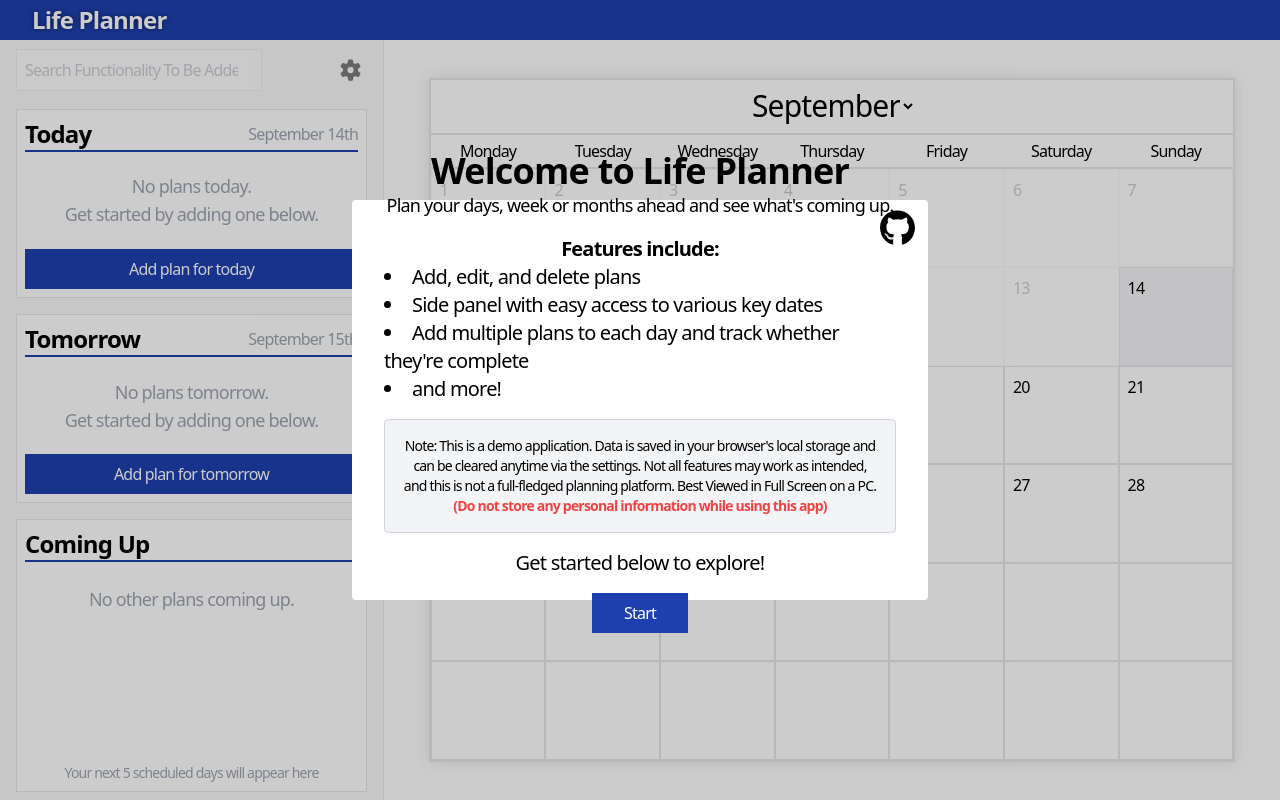
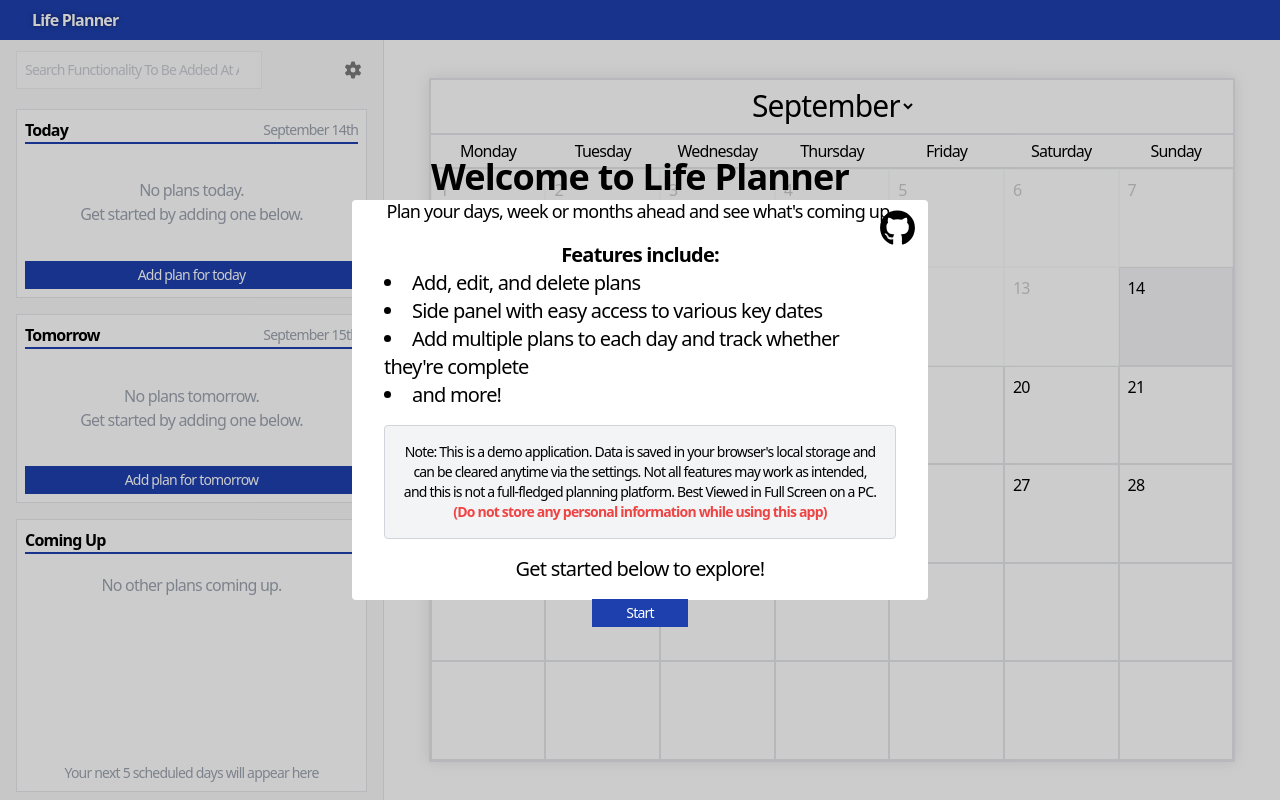
Before and after one commit to lseti1/AngularLifePlanner-1234890, an Angular app: page / in a window 1280 px wide. Built offline with nearby package versions, Linux system fonts and the light colour scheme.

Commit message:
Styling: Adjusting text size

```diff
--- a/src/app/side-panel/filtered-plans/filtered-plans.html
+++ b/src/app/side-panel/filtered-plans/filtered-plans.html
@@ -1,10 +1,10 @@
 <div class="flex flex-col w-full h-full px-4 py-2">
     <div class="flex flex-col justify-between bg-white p-2 border h-full">
         <div>
-            <h1 class="text-2xl font-semibold border-b-2 border-blue-800">Coming Up</h1>
-            <ul class="flex flex-col gap-1 text-lg list-disc list-inside break-words mt-1">
+            <h1 class="font-semibold border-b-2 border-blue-800">Coming Up</h1>
+            <ul class="flex flex-col gap-1 list-disc list-inside break-words mt-1">
                 @for (block of dateBlocks().slice(0, 5); track block) {
-                    <li  class="flex flex-row justify-between items-center border bg-gray-100 p-2">
+                    <li  class="flex flex-row justify-between items-center border bg-gray-100 px-2 py-1">
                         <div class="flex flex-row gap-1">
                             <p class="font-semibold">{{ months[block.month] }} {{ block.date | ordinalPipe }}:</p>
                             @for (plan of block.plans.slice(0, 5); track plan.id) {
@@ -21,7 +21,7 @@
             </ul>
             @if (dateBlocks().length === 0) {
                 <div class="flex items-center justify-center w-full h-full">
-                    <p class="text-lg text-gray-400 text-center">No other plans coming up.</p>
+                    <p class="text-gray-400 text-center">No other plans coming up.</p>
                 </div>
             }
         </div>
--- a/src/app/side-panel/search-bar/search-bar.html
+++ b/src/app/side-panel/search-bar/search-bar.html
@@ -1,9 +1,8 @@
 <div class="flex flex-col w-full h-full">
     <div class="h-full px-4 py-2 flex items-center justify-between">
-        <input class="border p-2 w-[70%] pointer-events-none select-none opacity-50" type="search" placeholder="Search Functionality To Be Added At A Later Date"/>
+        <input class="border p-2 w-[70%] text-sm pointer-events-none select-none opacity-50" type="search" placeholder="Search Functionality To Be Added At A Later Date"/>
         <div class="flex flex-row gap-2">
-            <fa-icon class="bg-gray-300/0 rounded p-1 text-xl text-black/50 hover:text-black hover:bg-gray-300 cursor-pointer" [icon]="faGear" (click)="onSettings()"></fa-icon>
-            <!-- <fa-icon class="bg-gray-300/0 rounded p-1 text-xl text-black/50 hover:text-black hover:bg-gray-300 cursor-pointer" [icon]="faUser"></fa-icon> -->
+            <fa-icon class="bg-gray-300/0 rounded p-1 text-black/50 hover:text-black hover:bg-gray-300 cursor-pointer" [icon]="faGear" (click)="onSettings()"></fa-icon>
         </div>
     </div>
 </div>
--- a/src/app/side-panel/today/today.html
+++ b/src/app/side-panel/today/today.html
@@ -1,15 +1,15 @@
 <div class="flex flex-col w-full h-full px-4 py-2">
     <div class="bg-white p-2 border overflow-hidden flex flex-col justify-between h-full">
         <div>
-            <div class="flex flex-row justify-between items-center border-b-2 border-blue-800 text-2xl">
+            <div class="flex flex-row justify-between items-center border-b-2 border-blue-800">
                  <h1 class="font-semibold">Today</h1>
-                 <p class="text-gray-400 text-base">{{ currentDate | date: 'MMMM'}} {{ currentDate.getDate() | ordinalPipe}}</p>
+                 <p class="text-gray-400 text-sm">{{ currentDate | date: 'MMMM'}} {{ currentDate.getDate() | ordinalPipe}}</p>
             </div>
-            <ul class="text-lg break-words">
+            <ul class="text-base break-words">
                 @for (plan of todaysPlan().slice(0, 5); track plan.id) {
                     <li class="group grid grid-cols-[auto_auto_auto] gap-2 items-center justify-start h-full w-full hover:bg-gray-100 cursor-pointer select-none overflow-hidden">
-                        @if (plan.completed) { <fa-icon class="text-sm" [icon]="faCheckCircle"></fa-icon> }
-                        @else { <fa-icon class="text-sm" [icon]="faCheckCircleRegular"></fa-icon> }
+                        @if (plan.completed) { <fa-icon class="text-xs" [icon]="faCheckCircle"></fa-icon> }
+                        @else { <fa-icon class="text-xs" [icon]="faCheckCircleRegular"></fa-icon> }
                         <p class="truncate">{{ plan.title }}</p>
                         <p class="text-sm text-white group-hover:text-gray-400 truncate"> {{ plan.description }}</p>
                     </li>
@@ -18,7 +18,7 @@
         </div>
         @if (todaysPlan().length === 0) {
             <div class="flex items-center justify-center w-full h-full">
-                <p class="text-lg text-gray-400 text-center">No plans today.<br  />Get started by adding one below.</p>
+                <p class="text-gray-400 text-center">No plans today.<br  />Get started by adding one below.</p>
             </div>
         }
         <button (click)="toggleViewToday()" class="blue-btn">{{ todaysPlanButtonText }}</button>
--- a/src/app/side-panel/tomorrow/tomorrow.html
+++ b/src/app/side-panel/tomorrow/tomorrow.html
@@ -1,11 +1,11 @@
 <div class="flex flex-col w-full h-full px-4 py-2">
     <div class="bg-white p-2 border overflow-hidden flex flex-col justify-between h-full">
         <div>
-            <div class="flex flex-row justify-between border-b-2 items-center border-blue-800 text-2xl">
+            <div class="flex flex-row justify-between border-b-2 items-center border-blue-800">
                  <h1 class="font-semibold">Tomorrow</h1>
-                 <p class="text-gray-400 text-base">{{ tomorrowDate | date: 'MMMM'}} {{ tomorrowDate.getDate() | ordinalPipe}}</p>
+                 <p class="text-gray-400 text-sm">{{ tomorrowDate | date: 'MMMM'}} {{ tomorrowDate.getDate() | ordinalPipe}}</p>
             </div>
-            <ul class="text-lg break-words">
+            <ul class="text-base break-words">
                 @for (plan of tomorrowsPlan().slice(0, 5); track plan.id) {
                     <li class="group grid grid-cols-[auto_auto_auto] gap-2 items-center justify-start h-full w-full hover:bg-gray-100 cursor-pointer select-none overflow-hidden">
                         @if (plan.completed) { <fa-icon class="text-sm" [icon]="faCheckCircle"></fa-icon> }
@@ -18,7 +18,7 @@
         </div>
         @if (tomorrowsPlan().length === 0) {
             <div class="flex items-center justify-center w-full h-full">
-                <p class="text-lg text-gray-400 text-center">No plans tomorrow.<br  />Get started by adding one below.</p>
+                <p class="text-gray-400 text-center">No plans tomorrow.<br  />Get started by adding one below.</p>
             </div>
         }
         <button (click)="toggleViewTomorrow()" class="blue-btn">{{ tomorrowsPlanButtonText }}</button>
--- a/src/app/top-bar/top-bar.html
+++ b/src/app/top-bar/top-bar.html
@@ -1,7 +1,7 @@
 <div class="bg-blue-800 w-full h-full text-white">
     <div class="flex justify-between h-full w-full px-8 py-2">
         <div class="flex flex-row justify-center items-center gap-4">
-            <button class="text-2xl font-semibold text-shadow pointer-events-none">Life Planner</button>
+            <button class="font-semibold text-shadow pointer-events-none">Life Planner</button>
             <!-- <p class="text-2xl">{{ currentDate | date: 'MMMM' }} {{ currentDate.getDate() | ordinalPipe }} </p> -->
         </div>
         <div class="flex flex-row justify-center items-center ">
--- a/src/styles.css
+++ b/src/styles.css
@@ -20,18 +20,18 @@
   }
 
   .black-btn {
-    @apply bg-black min-w-[6rem] hover:bg-gray-700 p-2 text-base text-white select-none;
+    @apply bg-black min-w-[6rem] hover:bg-gray-700 p-1 text-sm text-white select-none;
   }
 
   .blue-btn {
-    @apply bg-blue-800 min-w-[6rem] hover:bg-blue-900 p-2 text-base text-white select-none;
+    @apply bg-blue-800 min-w-[6rem] hover:bg-blue-900 p-1 text-sm text-white select-none;
   }
 
   .green-btn {
-    @apply bg-green-700 min-w-[6rem] hover:bg-green-800 p-2 text-base text-white select-none;
+    @apply bg-green-700 min-w-[6rem] hover:bg-green-800 p-1 text-sm text-white select-none;
   }
 
   .red-btn {
-    @apply bg-red-700 min-w-[6rem] hover:bg-red-800 p-2 text-base text-white select-none;
+    @apply bg-red-700 min-w-[6rem] hover:bg-red-800 p-1 text-sm text-white select-none;
   }
 }
```
